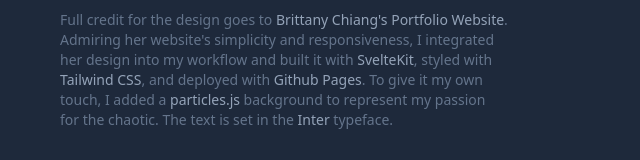
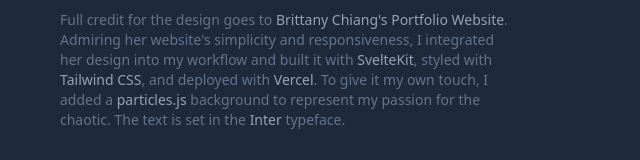
Before and after one commit to premiumfriedrice/lloydalba.dev, a SvelteKit app: page / in a window 1280 px wide. Shown: the part 1987-2147 px from the top of the page, without its empty margins (588-1228 px from the left). Built offline with nearby package versions, Linux system fonts and the light colour scheme; a web font is replaced by a local one.

Commit message:
changed deployment to vercel

```diff
--- a/src/components/Footer.svelte
+++ b/src/components/Footer.svelte
@@ -6,7 +6,7 @@
     styled with
     <a class="font-medium text-slate-400 hover:text-cyan-300 focus-visible:text-cyan-300" href="https://tailwindcss.com/" target="_blank" rel="noreferrer noopener">Tailwind CSS</a>,
     and deployed with
-    <a class="font-medium text-slate-400 hover:text-cyan-300 focus-visible:text-cyan-300" href="https://pages.github.com/" target="_blank" rel="noreferrer noopener">Github Pages</a>.
+    <a class="font-medium text-slate-400 hover:text-cyan-300 focus-visible:text-cyan-300" href="https://vercel.com/home" target="_blank" rel="noreferrer noopener">Vercel</a>.
     To give it my own touch, I added a
     <a class="font-medium text-slate-400 hover:text-cyan-300 focus-visible:text-cyan-300" href="https://vincentgarreau.com/particles.js/" target="_blank" rel="noreferrer noopener">particles.js</a>
     background to represent my passion for the chaotic. The text is set in the
```
